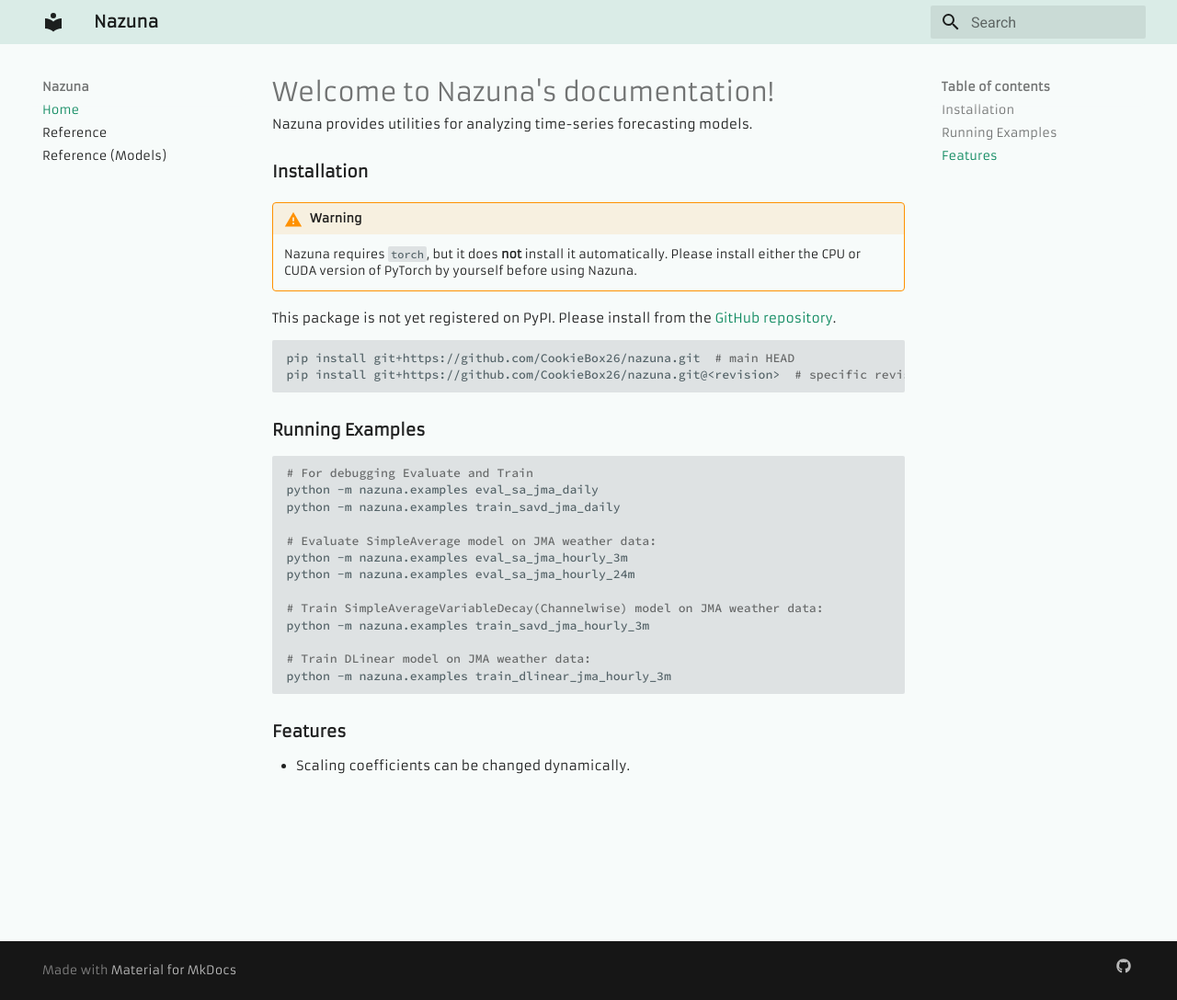
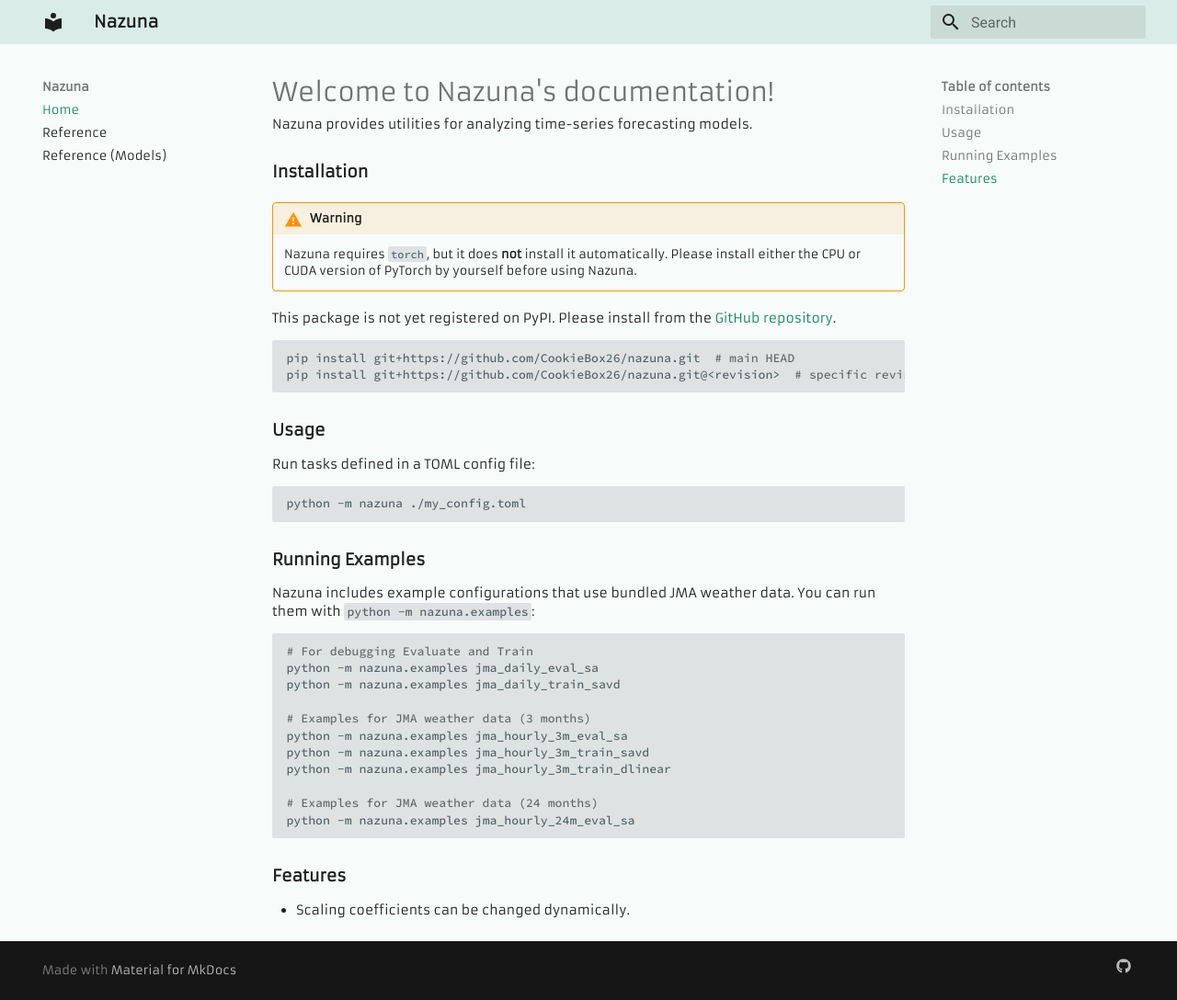
Before and after one commit to CookieBox26/nazuna, an MkDocs documentation site: the page built from docs/index.md, in a window 1280 px wide and 1088 px high. Shown: the whole window at 92% size. Built offline with MkDocs 1.6.1 and Material for MkDocs 9.7.7, drawn with Linux system fonts in a browser that asks for light colours; some web fonts are replaced.

Commit message:
Add nazuna/__main__.py

````diff
--- a/docs/index.md
+++ b/docs/index.md
@@ -15,22 +15,30 @@
 pip install git+https://github.com/CookieBox26/nazuna.git@<revision>  # specific revision
 ```
 
+### Usage
+
+Run tasks defined in a TOML config file:
+
+```bash
+python -m nazuna ./my_config.toml
+```
+
 ### Running Examples
+
+Nazuna includes example configurations that use bundled JMA weather data. You can run them with `python -m nazuna.examples`:
 
 ```bash
 # For debugging Evaluate and Train
-python -m nazuna.examples eval_sa_jma_daily
-python -m nazuna.examples train_savd_jma_daily
+python -m nazuna.examples jma_daily_eval_sa
+python -m nazuna.examples jma_daily_train_savd
 
-# Evaluate SimpleAverage model on JMA weather data:
-python -m nazuna.examples eval_sa_jma_hourly_3m
-python -m nazuna.examples eval_sa_jma_hourly_24m
+# Examples for JMA weather data (3 months)
+python -m nazuna.examples jma_hourly_3m_eval_sa
+python -m nazuna.examples jma_hourly_3m_train_savd
+python -m nazuna.examples jma_hourly_3m_train_dlinear
 
-# Train SimpleAverageVariableDecay(Channelwise) model on JMA weather data:
-python -m nazuna.examples train_savd_jma_hourly_3m
-
-# Train DLinear model on JMA weather data:
-python -m nazuna.examples train_dlinear_jma_hourly_3m
+# Examples for JMA weather data (24 months)
+python -m nazuna.examples jma_hourly_24m_eval_sa
 ```
 
 ### Features
````
Also changed, not shown: 15 other files.
